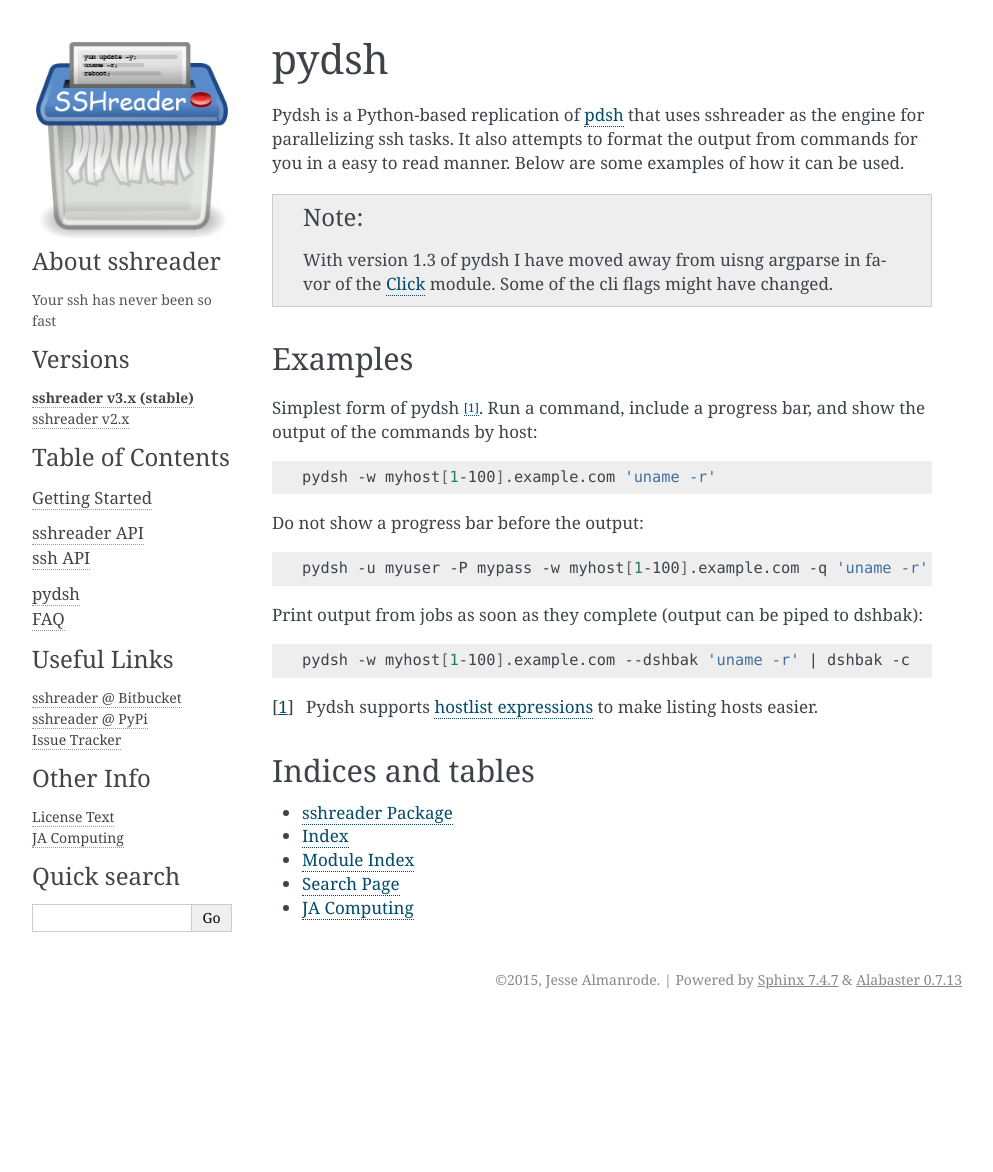
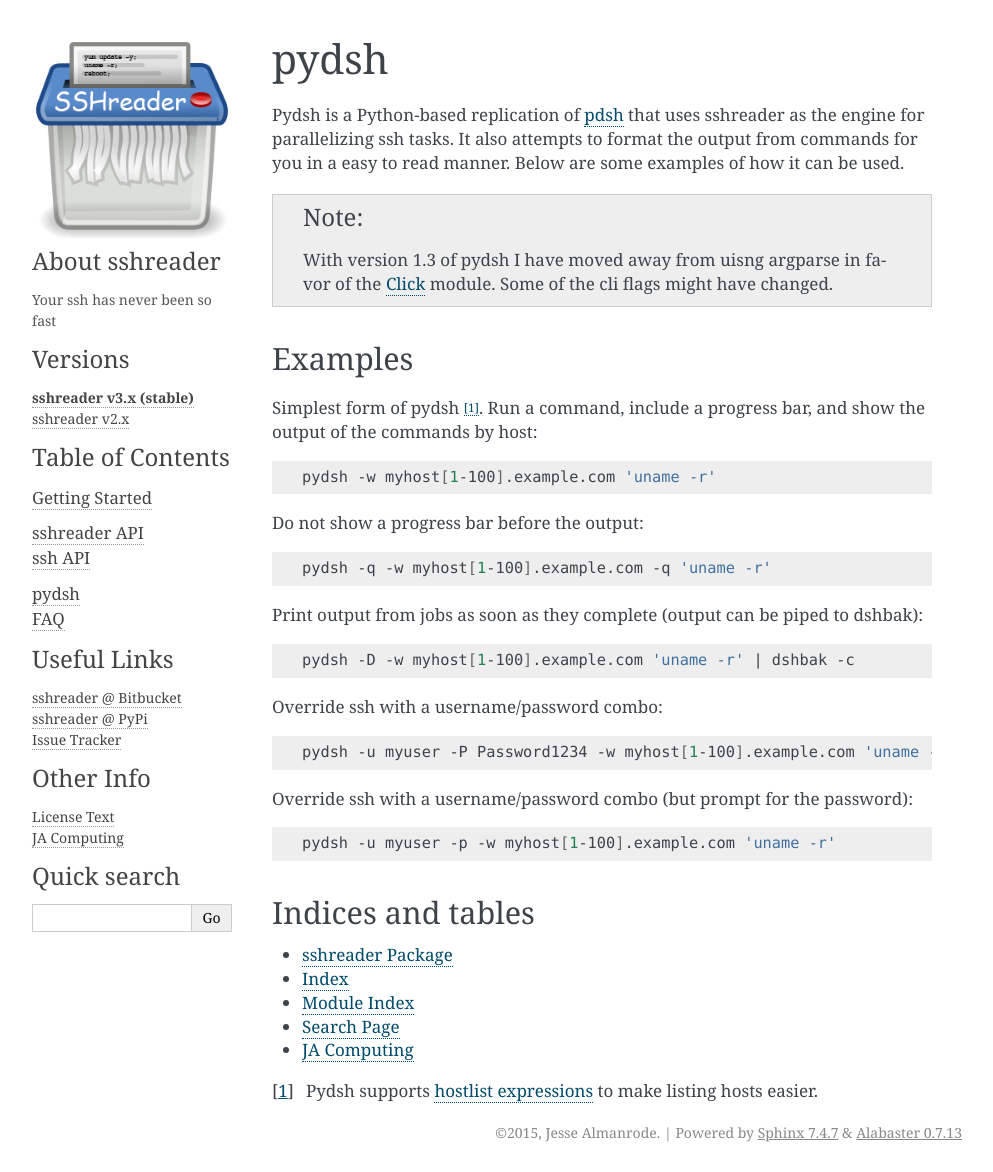
Before and after one commit to isaiah1112/sshreader, a Sphinx documentation site: the page built from docs/source/pydsh.rst, in a window 1280 px wide. Shown: the whole page, without its empty margins (148-1141 px from the left). Built offline with Sphinx 7.4.7, drawn with Linux system fonts in a browser that asks for light colours; before the commit the page ends 1019 px from its top, so only the background shows below that.

Commit message:
Documentation updates.

```diff
--- a/docs/source/index.rst
+++ b/docs/source/index.rst
@@ -118,3 +116,5 @@
 * :ref:`genindex`
 * :ref:`modindex`
 * :ref:`search`
+
+.. [1] These numbers may increase in the future.
--- a/docs/source/pydsh.rst
+++ b/docs/source/pydsh.rst
@@ -25,15 +25,26 @@
 
 .. code-block:: bash
 
-    pydsh -u myuser -P mypass -w myhost[1-100].example.com -q 'uname -r'
+    pydsh -q -w myhost[1-100].example.com -q 'uname -r'
 
 Print output from jobs as soon as they complete (output can be piped to dshbak):
 
 .. code-block:: bash
 
-    pydsh -w myhost[1-100].example.com --dshbak 'uname -r' | dshbak -c
+    pydsh -D -w myhost[1-100].example.com 'uname -r' | dshbak -c
 
-.. [1] Pydsh supports `hostlist expressions`_ to make listing hosts easier.
+Override ssh with a username/password combo:
+
+.. code-block:: bash
+
+    pydsh -u myuser -P Password1234 -w myhost[1-100].example.com 'uname -r'
+
+Override ssh with a username/password combo (but prompt for the password):
+
+.. code-block:: bash
+
+    pydsh -u myuser -p -w myhost[1-100].example.com 'uname -r'
+
 
 Indices and tables
 ------------------
@@ -48,3 +59,4 @@
 .. _pdsh: https://computing.llnl.gov/linux/pdsh.html
 .. _hostlist expressions: https://www.nsc.liu.se/~kent/python-hostlist/
 .. _Click: http://click.pocoo.org/6/
+.. [1] Pydsh supports `hostlist expressions`_ to make listing hosts easier.
```
Also changed, not shown: other parts of docs/source/index.rst (+0 -2 lines).
